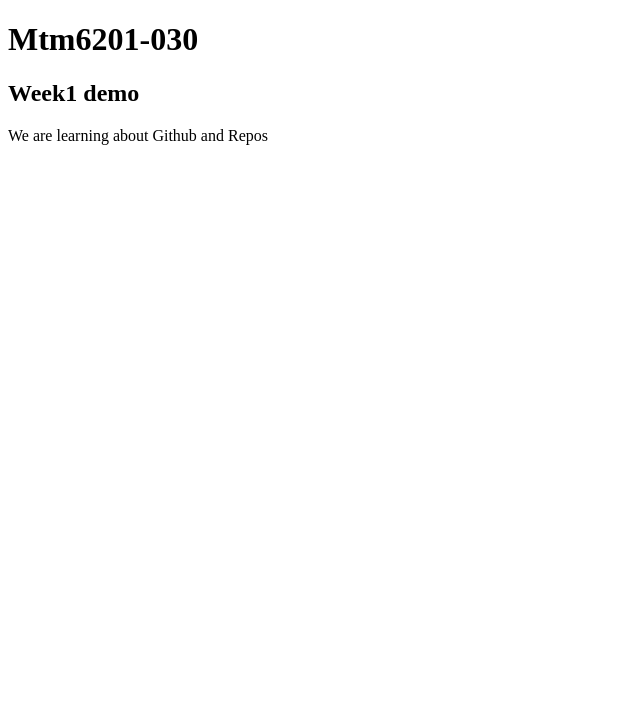
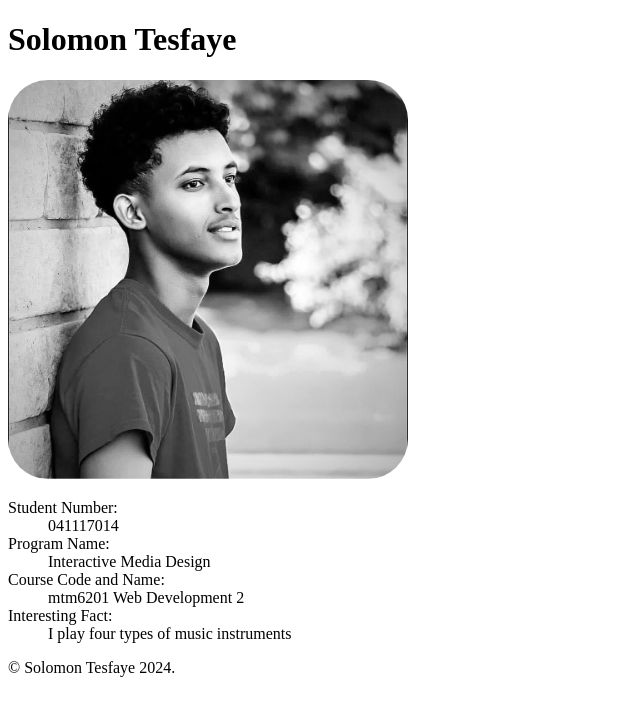
Before and after one commit to tesf0059/mtm6201-week1, a plain HTML site: page index.html in a window 1280 px wide. Shown: the whole page, without its empty margins (0-640 px from the left). Drawn offline with Linux system fonts and the light colour scheme.

Commit message:
adds css and image

```diff
--- /dev/null
+++ b/css/main.css
@@ -0,0 +1,6 @@
+img {
+    width: 100%;
+    max-width:400px; /* Adjust the max-width as needed */
+    height: auto;
+    border-radius: 10%; /* Make the image round */
+}
--- a/index.html
+++ b/index.html
@@ -1,20 +1,37 @@
 <!DOCTYPE html>
 <html lang="en">
+
 <head>
     <meta charset="UTF-8">
     <meta name="viewport" content="width=device-width, initial-scale=1.0">
-    <title>Mtm6201-030</title>
+    <title>Solomon Tesfaye</title>
+    <link rel="stylesheet" href="css/main.css">
 </head>
+
 <body>
     <header>
-        <h1>Mtm6201-030</h1>
+        <h1>Solomon Tesfaye</h1>
     </header>
-    <Main>
-        <h2>Week1 demo</h2>
-        <p>We are learning about Github and Repos</p>
-    </Main>
+    <section>
+        <img src="images/Solomon.jpeg" alt="Image of Solomon Tesfaye">
+
+        <dl>
+            <dt>Student Number:</dt>
+            <dd>041117014</dd>
+
+            <dt>Program Name:</dt>
+            <dd>Interactive Media Design</dd>
+
+            <dt>Course Code and Name:</dt>
+            <dd>mtm6201 Web Development 2</dd>
+
+            <dt>Interesting Fact:</dt>
+            <dd>I play four types of music instruments</dd>
+        </dl>
+    </section>
     <footer>
-
+        <p>© Solomon Tesfaye 2024.</p>
     </footer>
 </body>
+
 </html>
```
Also changed, not shown: images/Solomon.jpeg (added).
